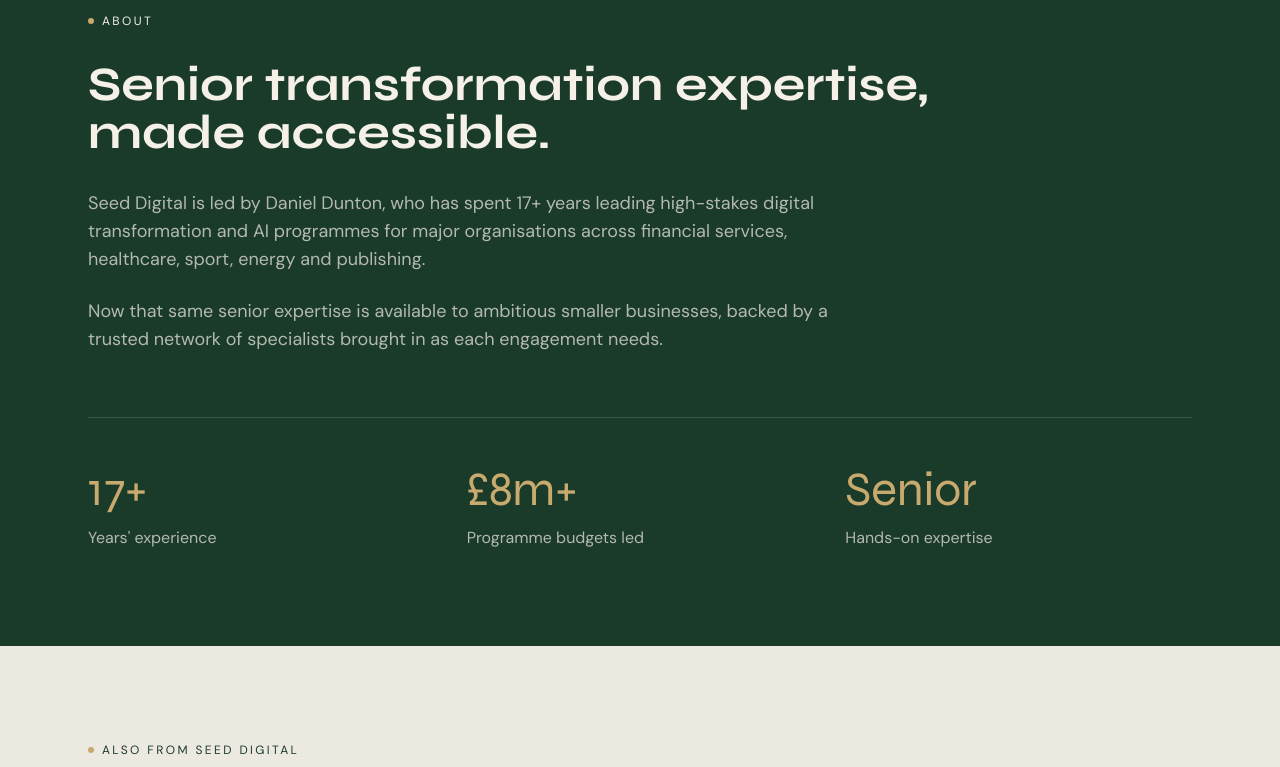
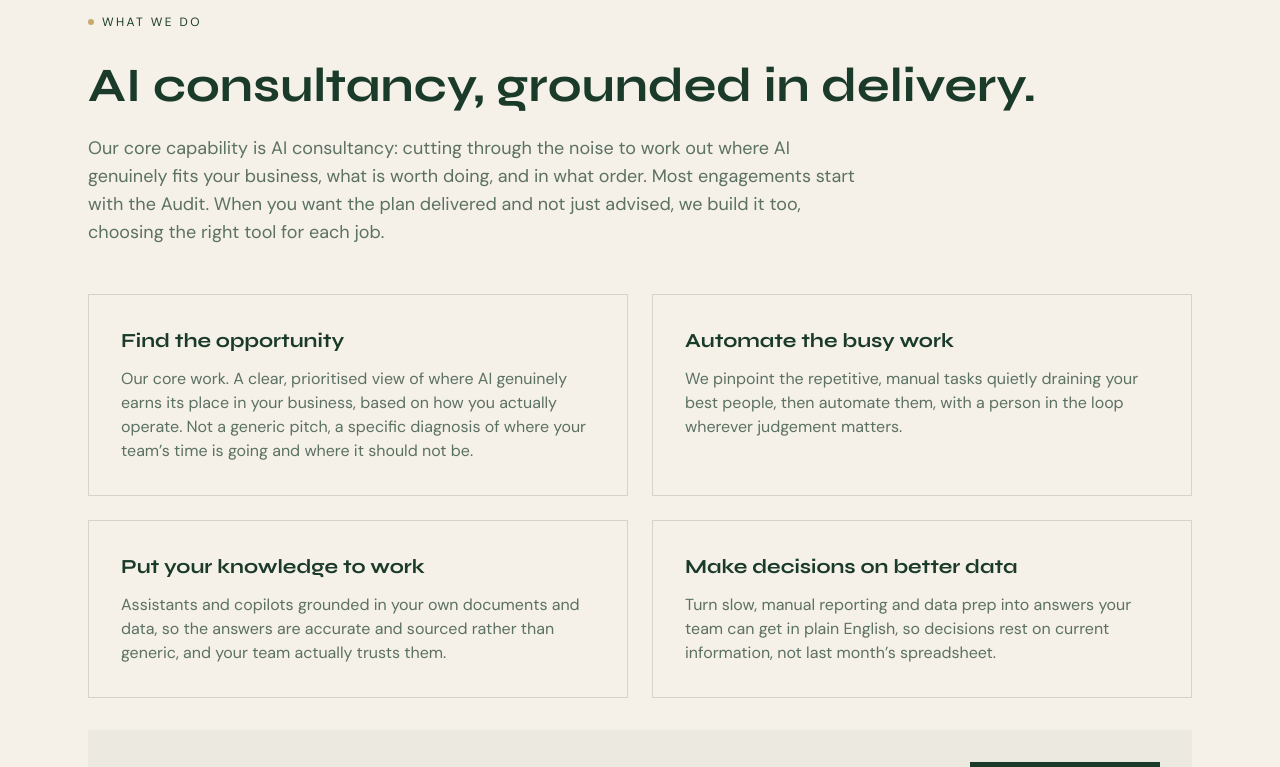
Before and after one commit to djrdunton-pocket/seed-digital, a Next.js app: page / in a window 1280 px wide. Shown: the part 2800-3567 px from the top of the page. Built offline with nearby package versions, Linux system fonts and the light colour scheme; no server answers.

Commit message:
Add 'What we do' capabilities section (consultancy-led, illustrative)

```diff
--- /dev/null
+++ b/app/components/Capabilities.tsx
@@ -0,0 +1,66 @@
+import Link from 'next/link';
+import Eyebrow from './Eyebrow';
+
+const capabilities = [
+  {
+    title: 'Find the opportunity',
+    body: 'Our core work. A clear, prioritised view of where AI genuinely earns its place in your business, based on how you actually operate. Not a generic pitch, a specific diagnosis of where your team’s time is going and where it should not be.',
+  },
+  {
+    title: 'Automate the busy work',
+    body: 'We pinpoint the repetitive, manual tasks quietly draining your best people, then automate them, with a person in the loop wherever judgement matters.',
+  },
+  {
+    title: 'Put your knowledge to work',
+    body: 'Assistants and copilots grounded in your own documents and data, so the answers are accurate and sourced rather than generic, and your team actually trusts them.',
+  },
+  {
+    title: 'Make decisions on better data',
+    body: 'Turn slow, manual reporting and data prep into answers your team can get in plain English, so decisions rest on current information, not last month’s spreadsheet.',
+  },
+];
+
+export default function Capabilities() {
+  return (
+    <section className="py-24 border-t border-[#1a3a2a]/10">
+      <div className="max-w-6xl mx-auto px-6">
+        <Eyebrow>What we do</Eyebrow>
+
+        <h2 className="mt-8 font-syne font-bold text-4xl md:text-5xl text-[#1a3a2a]">
+          AI consultancy, grounded in delivery.
+        </h2>
+
+        <p className="mt-6 text-lg text-[#1a3a2a]/70 max-w-3xl">
+          Our core capability is AI consultancy: cutting through the noise to
+          work out where AI genuinely fits your business, what is worth doing,
+          and in what order. Most engagements start with the Audit. When you
+          want the plan delivered and not just advised, we build it too,
+          choosing the right tool for each job.
+        </p>
+
+        <div className="mt-12 grid sm:grid-cols-2 gap-6">
+          {capabilities.map((c) => (
+            <div key={c.title} className="border border-[#1a3a2a]/15 p-8">
+              <h3 className="font-syne font-bold text-xl text-[#1a3a2a]">{c.title}</h3>
+              <p className="mt-3 text-[#1a3a2a]/70">{c.body}</p>
+            </div>
+          ))}
+        </div>
+
+        <div className="mt-8 bg-[#1a3a2a]/[0.04] p-8 flex flex-col md:flex-row items-start md:items-center justify-between gap-6">
+          <p className="text-[#1a3a2a]/70 max-w-2xl">
+            You do not have to take our word for it. The fixed-price AI Audit is
+            a low-risk way to see exactly where the value is in your business,
+            before you commit to anything.
+          </p>
+          <Link
+            href="/ai-audit"
+            className="flex-shrink-0 bg-[#1a3a2a] text-[#f5f0e8] px-8 py-4 text-sm tracking-wide hover:bg-[#1a3a2a]/90 transition-colors text-center"
+          >
+            Start with an audit
+          </Link>
+        </div>
+      </div>
+    </section>
+  );
+}
--- a/app/page.tsx
+++ b/app/page.tsx
@@ -3,6 +3,7 @@
 import WhyNow from './components/WhyNow';
 import Audit from './components/Audit';
 import Journey from './components/Journey';
+import Capabilities from './components/Capabilities';
 import SupplementaryStrip from './components/SupplementaryStrip';
 import Credibility from './components/Credibility';
 import AIFAQ from './components/AIFAQ';
@@ -20,6 +21,7 @@
         <WhyNow />
         <Audit />
         <Journey />
+        <Capabilities />
         <Credibility />
         <SupplementaryStrip />
         <AIFAQ />
```
